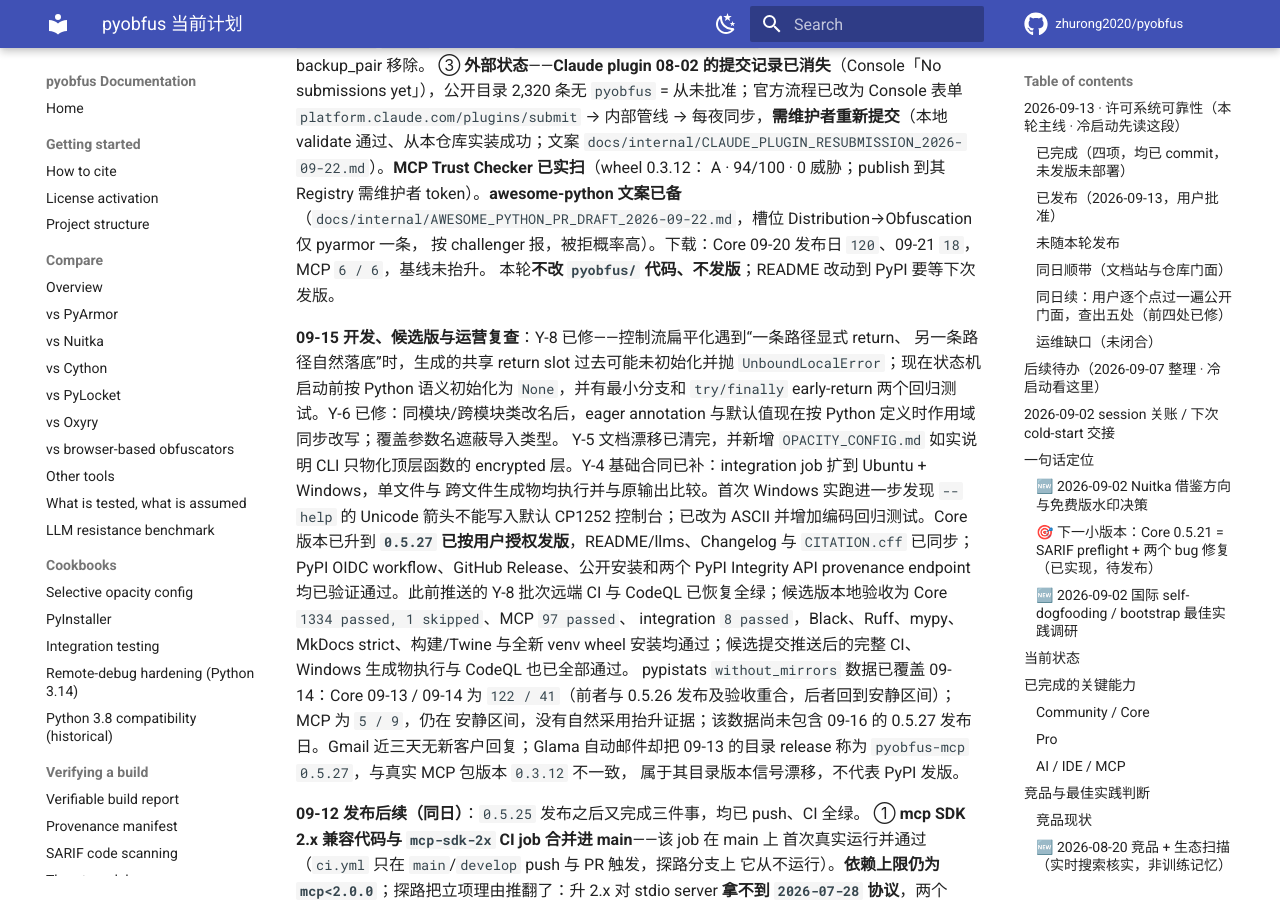
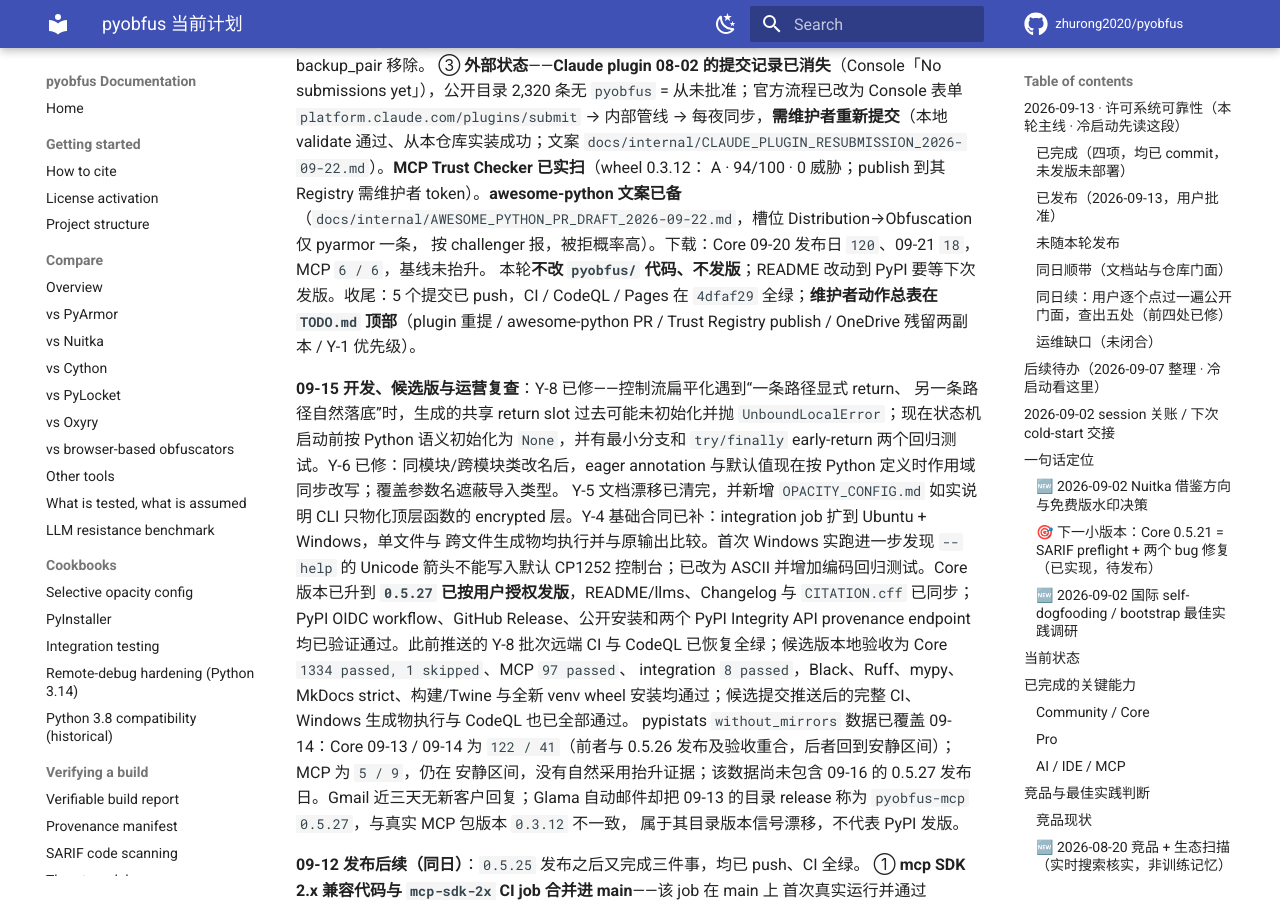
Before and after one commit to zhurong2020/pyobfus, an MkDocs documentation site: the page built from docs/CURRENT_PLAN_ZH.md, in a window 1280 px wide and 900 px high, scrolled down 962 px. Built offline with MkDocs 1.6.1 and Material for MkDocs 9.7.7, drawn with Linux system fonts in a browser that asks for light colours; comment, search, counter and statistics services are not loaded.

Commit message:
docs(plan): close out the 2026-09-22 session
Records that today's commits are pushed with CI, CodeQL and Pages green on
4dfaf29, and points the CLAUDE.md cold-start block and the 09-22 plan entry
at the maintainer checklist now kept at the top of TODO.md.

Co-Authored-By: Claude Fable 5.1 <noreply@anthropic.com>

```diff
--- a/docs/CURRENT_PLAN_ZH.md
+++ b/docs/CURRENT_PLAN_ZH.md
@@ -37,7 +37,9 @@ DOI → record `22858892` = v0.5.28 与 `CITATION.cff` 一致；09-22 02:01 每
 A · 94/100 · 0 威胁；publish 到其 Registry 需维护者 token）。**awesome-python 文案已备**
 （`docs/internal/AWESOME_PYTHON_PR_DRAFT_2026-09-22.md`，槽位 Distribution→Obfuscation 仅 pyarmor 一条，
 按 challenger 报，被拒概率高）。下载：Core 09-20 发布日 `120`、09-21 `18`，MCP `6 / 6`，基线未抬升。
-本轮**不改 `pyobfus/` 代码、不发版**；README 改动到 PyPI 要等下次发版。
+本轮**不改 `pyobfus/` 代码、不发版**；README 改动到 PyPI 要等下次发版。收尾：5 个提交已 push，CI / CodeQL / Pages
+在 `4dfaf29` 全绿；**维护者动作总表在 `TODO.md` 顶部**（plugin 重提 / awesome-python PR / Trust Registry
+publish / OneDrive 残留两副本 / Y-1 优先级）。
 
 **09-15 开发、候选版与运营复查**：Y-8 已修——控制流扁平化遇到“一条路径显式 return、
 另一条路径自然落底”时，生成的共享 return slot 过去可能未初始化并抛
```
Also changed, not shown: CLAUDE.md (+4 -3 lines).
